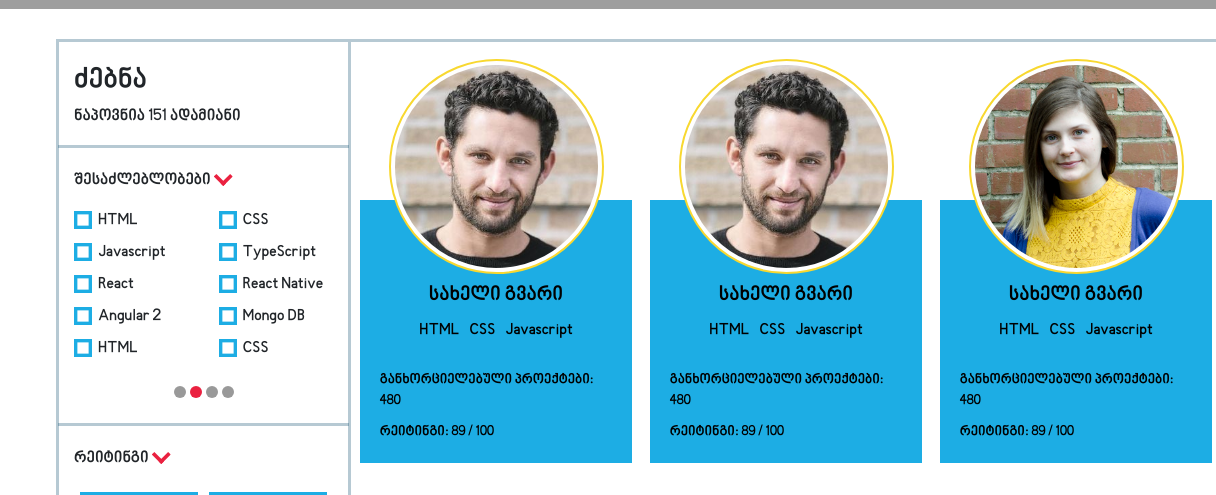
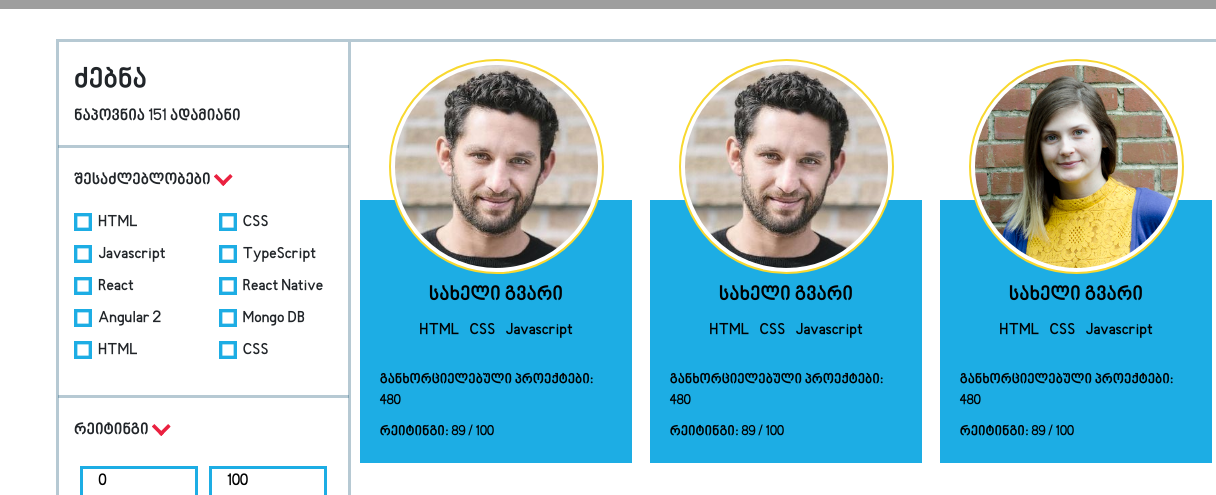
Before and after one commit to GeoLabJuniors/-Front-End, a plain HTML site: page candidats.html in a window 1280 px wide. Shown: the part 327-822 px from the top of the page, 0-1216 px from the left. Drawn offline with nearby package versions, Linux system fonts and the light colour scheme; grey boxes are pictures that could not be loaded.

Commit message:
final candidat listing page

```diff
--- a/JS/filter.js
+++ b/JS/filter.js
@@ -6,12 +6,15 @@ for (const i of filterName) {
 }
 
 function hideFilter(e){
-    if(e.srcElement.className === 'possibilities-headline'){
+    if(e.srcElement.className === 'possibilities-headline' || $(e.path[0]).attr('id') === 'ps-up'){
+        $($('.possibilities-section').find('img')[0]).toggleClass('arrow-up')
         $('.possibilities').toggleClass('hide');
-        $($('.possibilities-section').find('img')[0]).toggleClass('arrow-up')
-    } else if(e.srcElement.className === 'rating-headline'){
+        $($('.possibilities-section').find('img')[0])
+    }
+    if(e.srcElement.className === 'rating-headline' || $(e.path[0]).attr('id') === 'rat-up'){
+        $($('.rating-section').find('img')[0]).toggleClass('arrow-up');
         $('.rating-from-to').toggleClass('hide');
-        $($('.rating-section').find('img')[0]).toggleClass('arrow-up')
+        $($('.rating-section').find('img')[0]);
     }
 }
 
@@ -59,3 +62,18 @@ for (const i of checkbox) {
 //         $(e)[0].target.className = 'bullet'
 //     }
 // }
+
+
+// clear filter
+let clearButton = document.getElementsByClassName('clear-search')[0];
+let checkboxLength = $(document.getElementsByClassName('possibilities')[0]).find('img').length;
+
+clearButton.addEventListener('click', (e) => {
+
+    for(i = 0; i < checkboxLength; i++){
+        $(document.getElementsByClassName('possibilities')[0]).find('img')[i].className = 'checkbox';
+    }
+
+    document.getElementsByClassName('rating-from-to')[0][0].value = '0';
+    document.getElementsByClassName('rating-from-to')[0][1].value = '100';
+});
--- a/JS/printHeader.js
+++ b/JS/printHeader.js
@@ -1,2 +1,2 @@
-let header = '<div class="main-container"><div id="logo"></div><nav id="header-nav"><button class="hvr-back-pulse btn-font">ავტორიზაცია</button><button class="btn-font button-active hvr-back-pulse">რეგისტრაცია</button><div id="myNav" class="overlay"><a href="javascript:void(0)" class="closebtn" onclick="closeNav()">&times;</a><div class="overlay-content"><a href="#">ხშირად დასმული კითხვები</a><a href="#">როგორ მუშაობს?</a><a href="#">ჩვენ შესახებ</a><a href="#">კონტაქტი</a><div class="contact-info-in-nav"><p>+995 557 55 22 11</p><p>info@geolab.edu.ge</p></div><div class="social-icons-in-nav"><img src="img/soc-icons/g+.svg" alt="google plus" class="soc_for_burger"><img src="img/soc-icons/fb.svg" alt="facebook" class="soc_for_burger"><img src="img/soc-icons/you.svg" alt="youtube" class="soc_for_burger"></div></div></div><img src="img/burger.svg" alt="navigation" id="burger-icon" onclick="openNav()"></nav></div>';
+let header = '<div class="main-container"><a href="index.html"><div id="logo"></div></a><nav id="header-nav"><button class="hvr-back-pulse btn-font">ავტორიზაცია</button><button class="btn-font button-active hvr-back-pulse">რეგისტრაცია</button><div id="myNav" class="overlay"><a href="javascript:void(0)" class="closebtn" onclick="closeNav()">&times;</a><div class="overlay-content"><a href="#">ხშირად დასმული კითხვები</a><a href="#">როგორ მუშაობს?</a><a href="#">ჩვენ შესახებ</a><a href="#">კონტაქტი</a><div class="contact-info-in-nav"><p>+995 557 55 22 11</p><p>info@geolab.edu.ge</p></div><div class="social-icons-in-nav"><img src="img/soc-icons/g+.svg" alt="google plus" class="soc_for_burger"><img src="img/soc-icons/fb.svg" alt="facebook" class="soc_for_burger"><img src="img/soc-icons/you.svg" alt="youtube" class="soc_for_burger"></div></div></div><img src="img/burger.svg" alt="navigation" id="burger-icon" onclick="openNav()"></nav></div>';
 document.querySelector('header').innerHTML = header;
--- a/candidats.html
+++ b/candidats.html
@@ -36,7 +36,12 @@
                     <div class="line"></div>
                     <br/>
                     <section class="possibilities-section">
-                    <p class="filter-name"><span class="possibilities-headline">შესაძლებლობები <img class="possibilities-headline" src="img/arrow-red.svg" alt="show more" id="show-more-arrow"></span></p>
+                    <span class="filter-name">
+                        <span class="possibilities-headline">
+                            შესაძლებლობები
+                            <img src="img/arrow-red.svg" alt="show more" id="ps-up">
+                        </span>
+                    </span>
                     <form class="possibilities">
                         <div class="row">
                             <label class="col-sm"><input type="checkbox"><span><img src="img/checkbox.svg" class="checkbox">HTML</span></label>
@@ -58,12 +63,13 @@
                             <label class="col-sm"><input type="checkbox"><span><img src="img/checkbox.svg" class="checkbox">HTML</span></label>
                             <label class="col-sm"><input type="checkbox"><span><img src="img/checkbox.svg" class="checkbox">CSS</span></label>
                         </div>
-                        <div class="bullet-pagination">
+                        <br>
+                        <!-- <div class="bullet-pagination">
                             <span class="bullet"></span>
                             <span class="active-bullet"></span>
                             <span class="bullet"></span>
                             <span class="bullet"></span>
-                        </div>
+                        </div> -->
                     </form>
                     </section>
 
@@ -71,10 +77,15 @@
                     <br>
 
                     <section class="rating-section">
-                    <p class="filter-name"><span class="rating-headline">რეიტინგი <img src="img/arrow-red.svg" class="rating-headline" alt="show more" id="show-more-arrow"></span></p>
+                    <span class="filter-name">
+                        <span class="rating-headline">
+                                რეიტინგი
+                                <img src="img/arrow-red.svg" alt="show more" id="rat-up">
+                        </span>
+                    </span>
                     <form class="row rating-from-to">
-                        <input type="text" placeholder="0" class="col">
-                        <input type="text" placeholder="100" class="col">
+                        <input type="text" placeholder="0" class="col min-rat" value="0">
+                        <input type="text" placeholder="100" class="col max-rat" value="100">
 
                         <!-- <div class="row slider-range-two">
                             <span class="rangeValues"></span>
--- a/css/pagesNcomponents/candidatInList.css
+++ b/css/pagesNcomponents/candidatInList.css
@@ -28,10 +28,10 @@
     /* padding: 15px; */
     margin-bottom: auto;
 }
-#show-more-arrow{
+/* .show-more-arrow{
     height: 12px;
     transform: rotate(180deg);
-}
+} */
 .bullet-pagination{
     display: flex;
     justify-content: center;
@@ -115,3 +115,14 @@
     width: 100%;
     height: 100%;
 }
+.filter-name{
+    padding-bottom: 18px !important;
+    display: flex;
+}
+.filter-name img{
+    height: 12px;
+    transform: rotate(180deg);
+}
+.possibilities-headline, .rating-headline{
+    cursor: pointer;
+}
```
